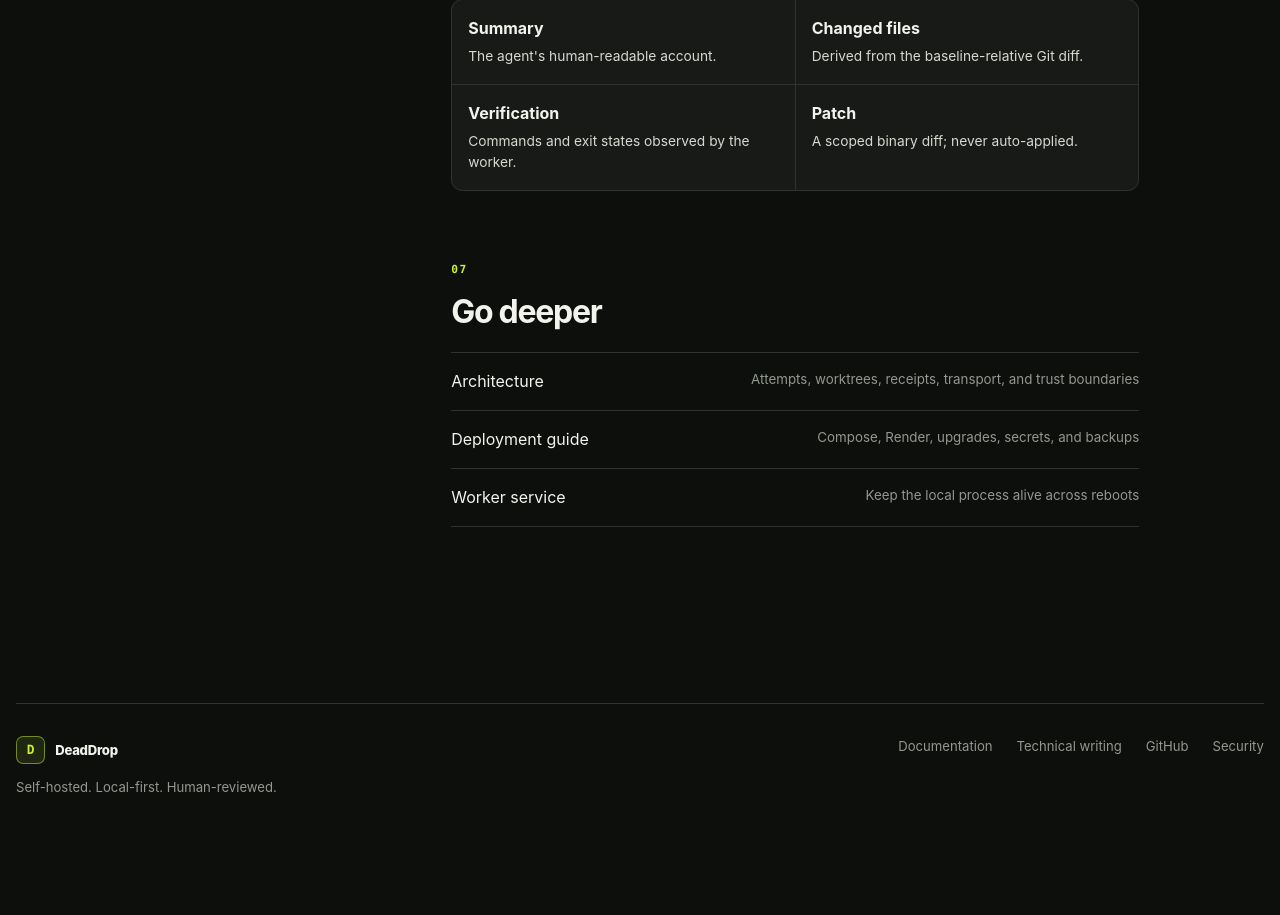
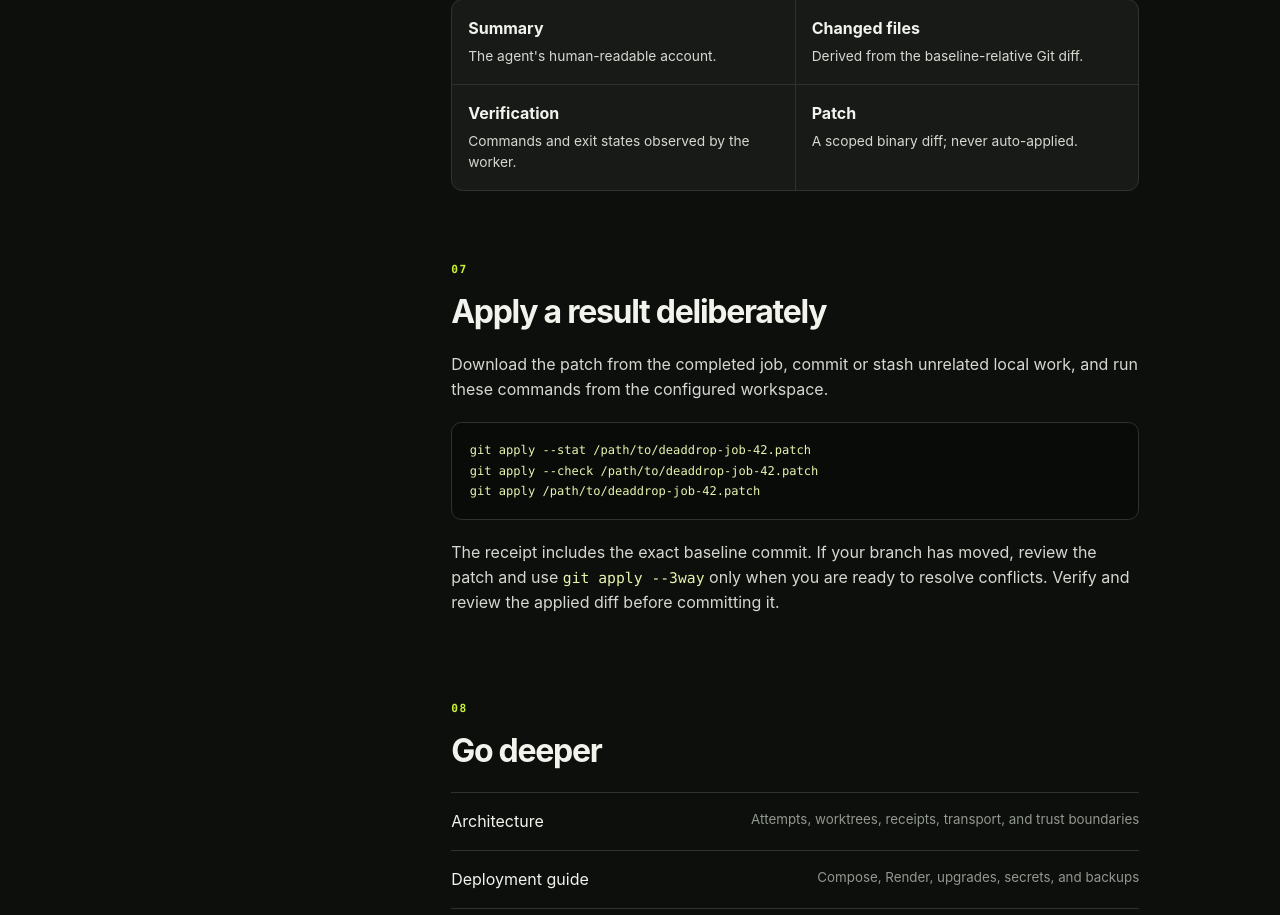
Before and after one commit to haroon0x/DeadDrop, a FastAPI app: page /docs in a window 1280 px wide. Shown: the part 2550-3465 px from the top of the page. Before the commit the page ends 3342 px from the top, so only its background shows below. Run offline with FastAPI, Linux system fonts and the light colour scheme; parts of the project's set-up code (start-up, migrations or seed data) failed here and were passed over.

Commit message:
feat: add safe patch handoff
Store the worker-observed baseline with terminal results and preserve valid patch bytes through authenticated downloads.

Existing installations upgrade through Alembic revision 0003 to add the baseline commit field.

```diff
--- a/server/app/db.py
+++ b/server/app/db.py
@@ -62,6 +62,7 @@ jobs = Table(
     Column("final_summary", Text),
     Column("receipt_json", Text),
     Column("git_diff", Text),
+    Column("baseline_commit", String(64)),
     Column("exit_code", Integer),
     Index("idx_jobs_status_worker", "status", "worker_name", "created_at"),
     Index("idx_jobs_lease", "status", "lease_expires_at"),
--- a/server/app/main.py
+++ b/server/app/main.py
@@ -177,7 +177,37 @@ def job_fragment(request: Request, job_id: int):
         job = get_job(conn, job_id, include_logs=True, before_log_id=before_log_id)
     if not job:
         raise HTTPException(status_code=404, detail="Job not found")
-    return templates.TemplateResponse(request, "_job_receipt.html", {"request": request, "job": job})
+    csrf_token = request.cookies.get("csrf_token")
+    return templates.TemplateResponse(request, "_job_receipt.html", {"request": request, "job": job, "csrf_token": csrf_token})
+
+
+def patch_response(job_id: int) -> Response:
+    with connect() as conn:
+        job = get_job(conn, job_id)
+    if not job:
+        raise HTTPException(status_code=404, detail="Job not found")
+    if not job["git_diff"]:
+        raise HTTPException(status_code=409, detail="Job has no patch")
+    return Response(
+        content=job["git_diff"],
+        media_type="text/x-diff",
+        headers={
+            "Content-Disposition": f'attachment; filename="deaddrop-job-{job_id}.patch"',
+            "Cache-Control": "private, no-store",
+            "X-Content-Type-Options": "nosniff",
+        },
+    )
+
+
+@app.get("/jobs/{job_id}/patch")
+def download_job_patch(request: Request, job_id: int):
+    ensure_owner_page(request)
+    return patch_response(job_id)
+
+
+@app.get("/api/jobs/{job_id}/patch", dependencies=[Depends(require_owner)])
+def api_job_patch(job_id: int):
+    return patch_response(job_id)
 
 
 @app.get("/demo", response_class=HTMLResponse)
@@ -326,6 +356,7 @@ def cancel_running_attempt(conn, job: dict, body: CancelledJob, ts: str) -> dict
             final_summary=body.final_summary,
             receipt_json=body.receipt_json,
             git_diff=body.git_diff,
+            baseline_commit=body.baseline_commit,
             updated_at=ts,
             completed_at=ts,
             heartbeat_at=ts,
@@ -425,6 +456,7 @@ def complete_job(job_id: int, body: CompleteJob):
                     final_summary=body.final_summary,
                     receipt_json=body.receipt_json,
                     git_diff=body.git_diff,
+                    baseline_commit=body.baseline_commit,
                 ),
                 ts,
             )
@@ -437,6 +469,7 @@ def complete_job(job_id: int, body: CompleteJob):
                 final_summary=body.final_summary,
                 receipt_json=body.receipt_json,
                 git_diff=body.git_diff,
+                baseline_commit=body.baseline_commit,
                 updated_at=ts,
                 completed_at=ts,
                 heartbeat_at=ts,
@@ -482,6 +515,7 @@ def fail_job(job_id: int, body: FailJob):
                     final_summary=body.final_summary,
                     receipt_json=body.receipt_json,
                     git_diff=body.git_diff,
+                    baseline_commit=body.baseline_commit,
                 ),
                 ts,
             )
@@ -495,6 +529,7 @@ def fail_job(job_id: int, body: FailJob):
                 final_summary=body.final_summary,
                 receipt_json=body.receipt_json,
                 git_diff=body.git_diff,
+                baseline_commit=body.baseline_commit,
                 updated_at=ts,
                 completed_at=ts,
                 heartbeat_at=ts,
--- a/server/app/schemas.py
+++ b/server/app/schemas.py
@@ -20,6 +20,7 @@ class CompleteJob(BaseModel):
     final_summary: str = Field(default="", max_length=50000)
     receipt_json: str = Field(default="", max_length=50000)
     git_diff: str = Field(default="", max_length=500000)
+    baseline_commit: str = Field(default="", max_length=64)
 
 
 class FailJob(BaseModel):
@@ -29,6 +30,7 @@ class FailJob(BaseModel):
     final_summary: str = Field(default="", max_length=50000)
     receipt_json: str = Field(default="", max_length=50000)
     git_diff: str = Field(default="", max_length=500000)
+    baseline_commit: str = Field(default="", max_length=64)
 
 
 class AttemptRequest(BaseModel):
@@ -41,6 +43,7 @@ class CancelledJob(BaseModel):
     final_summary: str = Field(default="", max_length=50000)
     receipt_json: str = Field(default="", max_length=50000)
     git_diff: str = Field(default="", max_length=500000)
+    baseline_commit: str = Field(default="", max_length=64)
 
 
 class WorkerRepo(BaseModel):
--- a/server/app/static/styles.css
+++ b/server/app/static/styles.css
@@ -1356,6 +1356,37 @@ dd {
   color: #d9e5c7;
 }
 
+.handoff-head {
+  display: flex;
+  align-items: flex-start;
+  justify-content: space-between;
+  gap: 1rem;
+}
+
+.handoff-head h2 {
+  margin-top: .25rem;
+}
+
+.handoff-head .eyebrow {
+  margin: 0;
+}
+
+.handoff-commands {
+  overflow-x: auto;
+  padding: 1rem;
+  border: 1px solid var(--line);
+  border-radius: .6rem;
+  background: rgba(0, 0, 0, .24);
+  color: #d9e5c7;
+}
+
+@media (max-width: 36rem) {
+  .handoff-head {
+    align-items: stretch;
+    flex-direction: column;
+  }
+}
+
 .auth-shell {
   min-height: 100dvh;
   display: grid;
--- a/server/app/templates/docs.html
+++ b/server/app/templates/docs.html
@@ -15,6 +15,7 @@
     <a href="#manifest">Create a manifest</a>
     <a href="#run">Run the worker</a>
     <a href="#receipts">Read receipts</a>
+    <a href="#apply">Apply a patch</a>
     <a href="#next">Go deeper</a>
   </aside>
 
@@ -77,8 +78,18 @@ go build -o deaddrop-worker .
       </div>
     </section>
 
+    <section id="apply">
+      <span class="docs-index">07</span>
+      <h2>Apply a result deliberately</h2>
+      <p>Download the patch from the completed job, commit or stash unrelated local work, and run these commands from the configured workspace.</p>
+      <pre><code>git apply --stat /path/to/deaddrop-job-42.patch
+git apply --check /path/to/deaddrop-job-42.patch
+git apply /path/to/deaddrop-job-42.patch</code></pre>
+      <p>The receipt includes the exact baseline commit. If your branch has moved, review the patch and use <code>git apply --3way</code> only when you are ready to resolve conflicts. Verify and review the applied diff before committing it.</p>
+    </section>
+
     <section id="next">
-      <span class="docs-index">07</span>
+      <span class="docs-index">08</span>
       <h2>Go deeper</h2>
       <div class="link-stack">
         <a href="/docs/architecture"><span>Architecture</span><small>Attempts, worktrees, receipts, transport, and trust boundaries</small></a>
```
Also changed, not shown: docs/architecture.md (+4 -2 lines), e2e/test_workflow.py (+19 -0 lines), server/app/templates/_job_receipt.html (+20 -1 lines), server/migrations/versions/0003_patch_handoff.py (added, +15 -0 lines), server/tests/test_api.py (+37 -1 lines), todo.md (+1 -1 lines), README.md, 5 other files.
